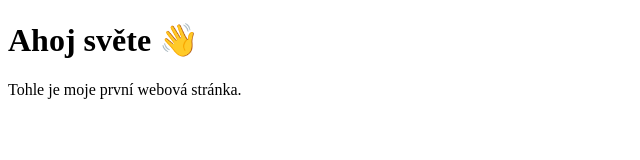
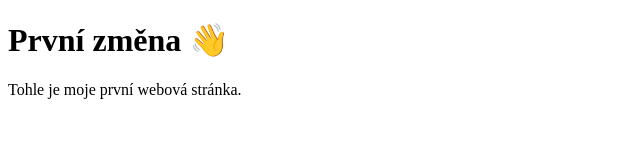
Before and after one commit to Michal-Zo/muj-web, a plain HTML site: page index.html in a window 1280 px wide. Shown: the whole page, without its empty margins (0-640 px from the left). Drawn offline with Linux system fonts and the light colour scheme.

Commit message:
Moje první změna

```diff
--- a/index.html
+++ b/index.html
@@ -6,7 +6,8 @@
 </head>
 <body>
 
-    <h1>Ahoj světe 👋</h1>
+    <!-- <h1>Ahoj světe 👋</h1> -->
+    <h1>První změna 👋</h1>
     <p>Tohle je moje první webová stránka.</p>
 
 </body>
```
